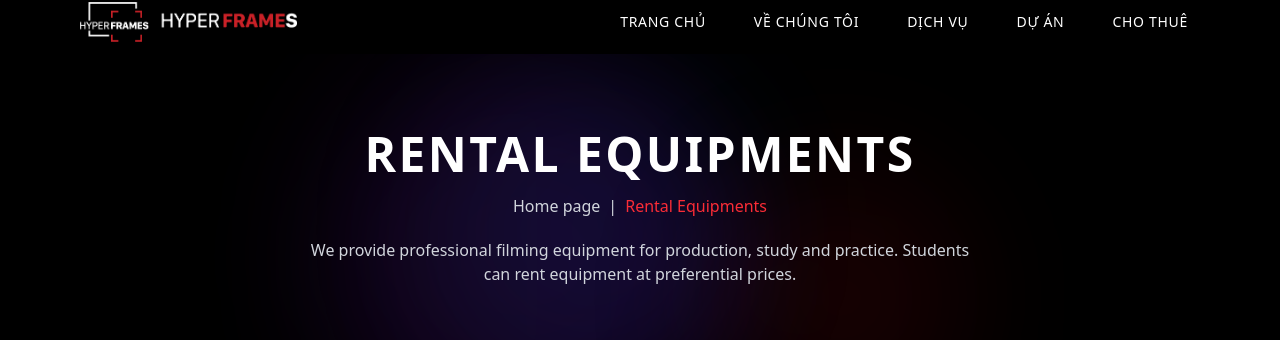
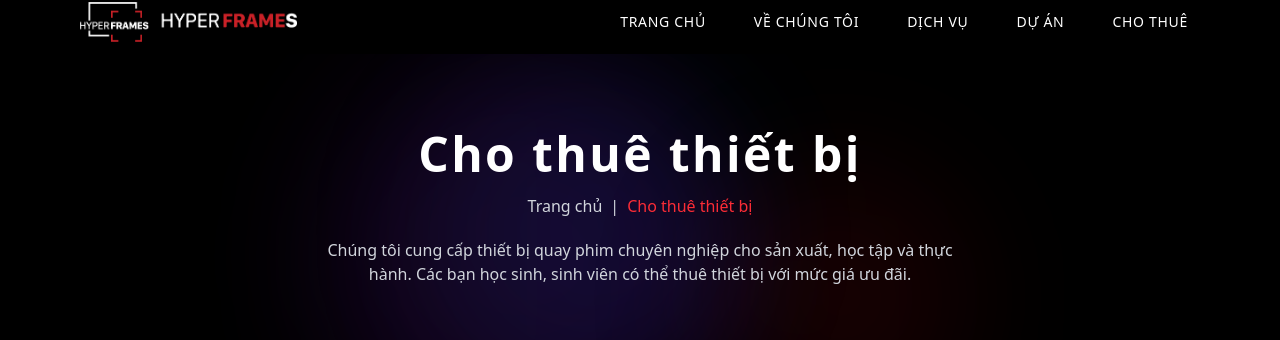
Before and after one commit to KhoaNguyen-HCMUS/HyperFrames-website, a React (Vite) app: page /rental in a window 1280 px wide. Shown: the part 10-350 px from the top of the page. Built offline with nearby package versions, Linux system fonts and the light colour scheme.

Commit message:
style: ✏  translate to Vietnamese

```diff
--- a/src/pages/rental/rental.jsx
+++ b/src/pages/rental/rental.jsx
@@ -24,17 +24,17 @@ export default function Rental() {
       <div className='relative h-[45vh] flex items-center justify-center overflow-hidden space-y-6 mb-10'>
         <AnimatedBackground />
         <div className='relative z-20 h-full flex flex-col items-center justify-center space-y-4 '>
-          <h1 className='text-5xl font-bold tracking-wider animate-fade-in text-white'>RENTAL EQUIPMENTS</h1>
+          <h1 className='text-5xl font-bold tracking-wider animate-fade-in text-white'>Cho thuê thiết bị</h1>
           <div className='flex items-center justify-center space-x-2 text-gray-300'>
             <a href='/' className='hover:text-red-500 transition-colors'>
-              Home page
+              Trang chủ
             </a>
             <span>|</span>
-            <span className='text-red-500'>Rental Equipments</span>
+            <span className='text-red-500'>Cho thuê thiết bị</span>
           </div>
           <p className='text-center text-gray-300 max-w-2xl mx-auto mb-12 p-1'>
-            We provide professional filming equipment for production, study and practice. Students can rent equipment at
-            preferential prices.
+            Chúng tôi cung cấp thiết bị quay phim chuyên nghiệp cho sản xuất, học tập và thực hành. Các bạn học sinh,
+            sinh viên có thể thuê thiết bị với mức giá ưu đãi.
           </p>
         </div>
       </div>
@@ -75,7 +75,7 @@ export default function Rental() {
             onClick={scrollToContact}
             className='bg-red-600 hover:bg-red-700 text-white py-2 px-6 rounded-full transition cursor-pointer'
           >
-            Contact us now!!
+            Báo giá chi tiết tại đây!
           </button>
         </div>
       </div>
```
